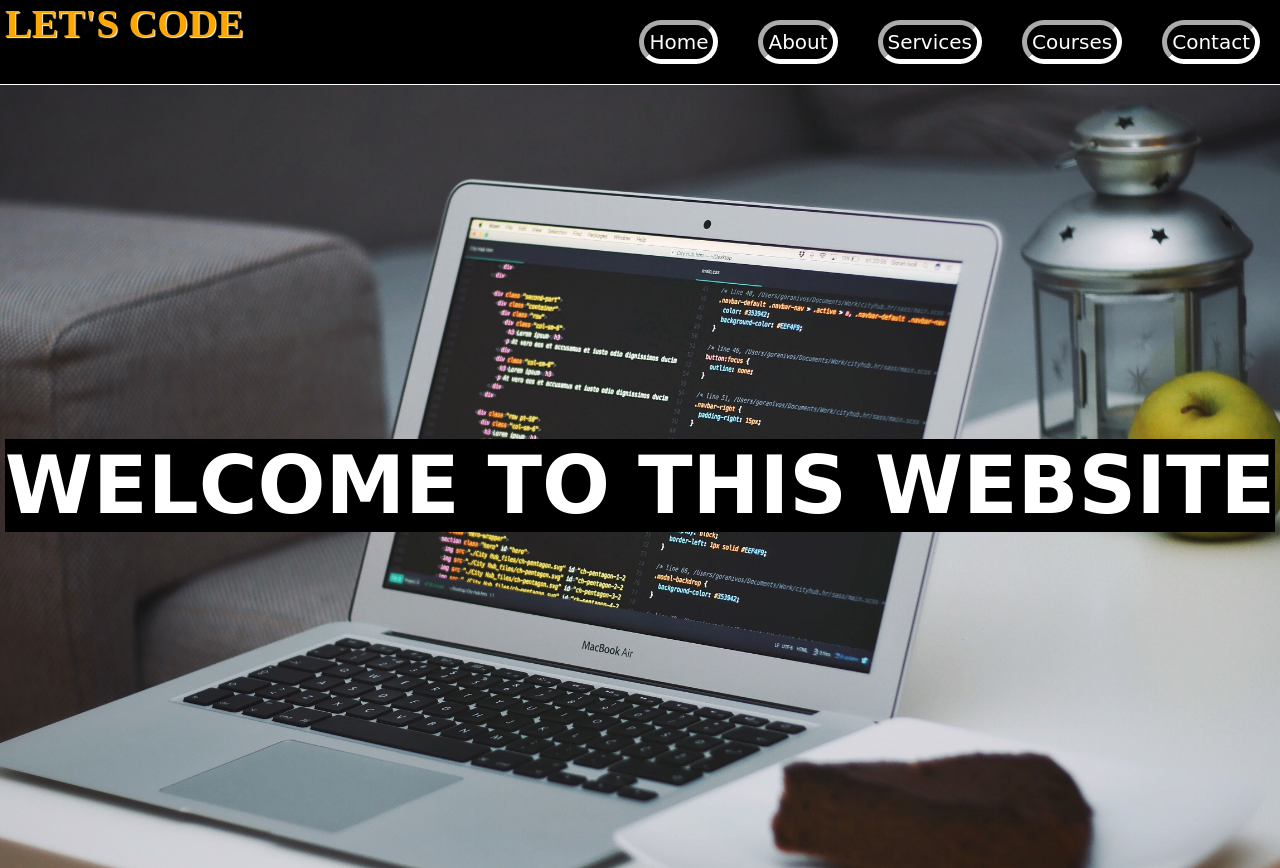
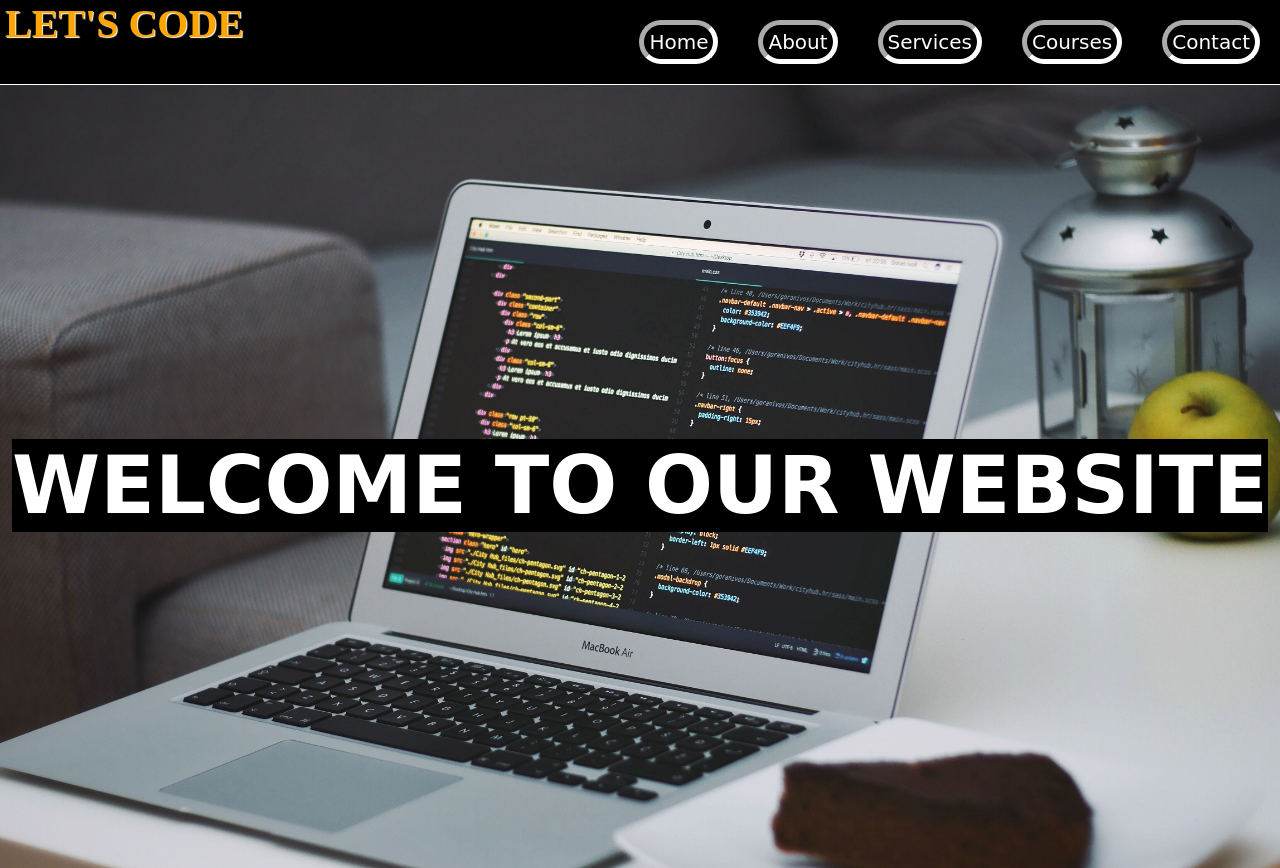
Before and after one commit to rabinkhatiwada/let-scode, a plain HTML site: page index.html in a window 1280 px wide. Shown: the top 868 px of the page. Drawn offline with Linux system fonts and the light colour scheme.

Commit message:
heading changed

```diff
--- a/index.html
+++ b/index.html
@@ -20,7 +20,7 @@
         </ul>
       </nav>
     <section id="home">
-      <h1>WELCOME TO THIS WEBSITE</h1>
+      <h1>WELCOME TO OUR WEBSITE</h1>
     </section>
 
 <div class="container">
```
